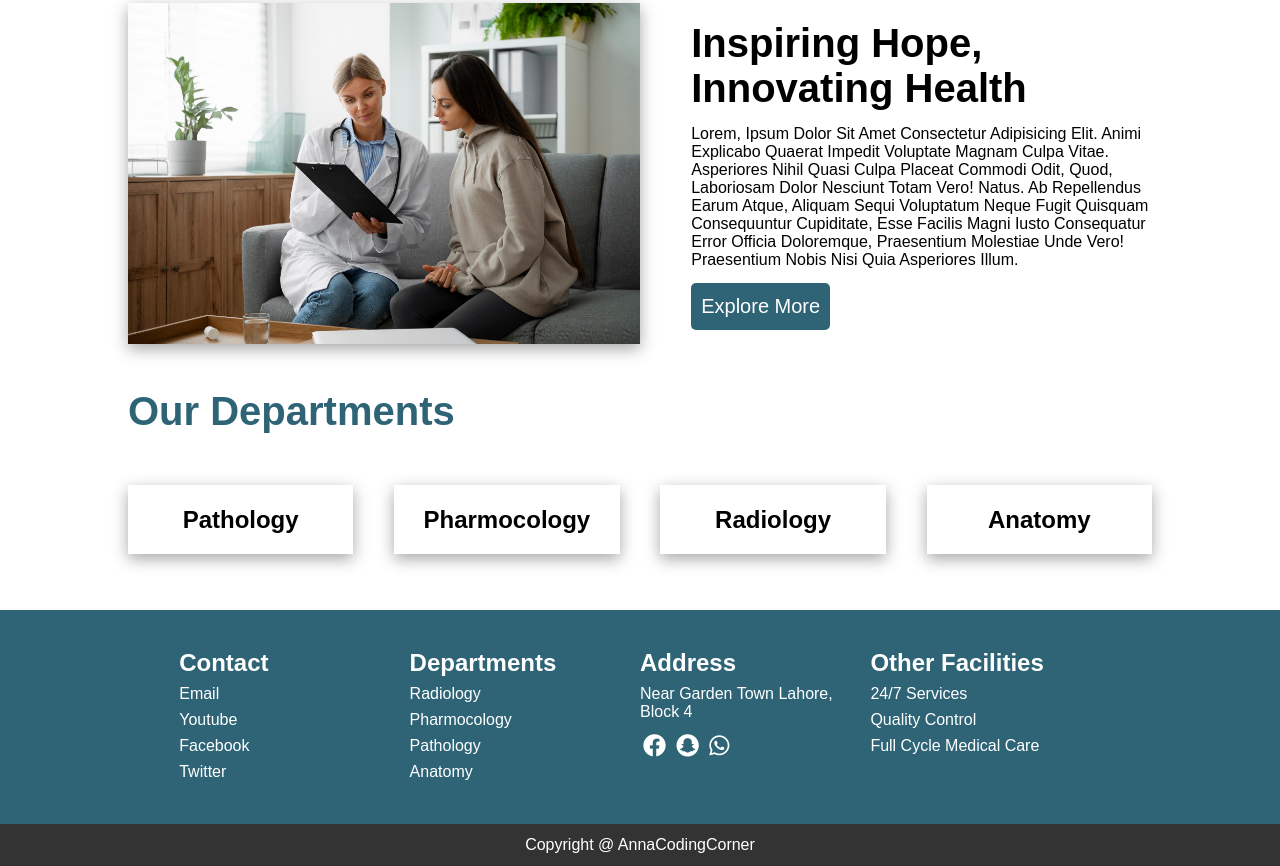
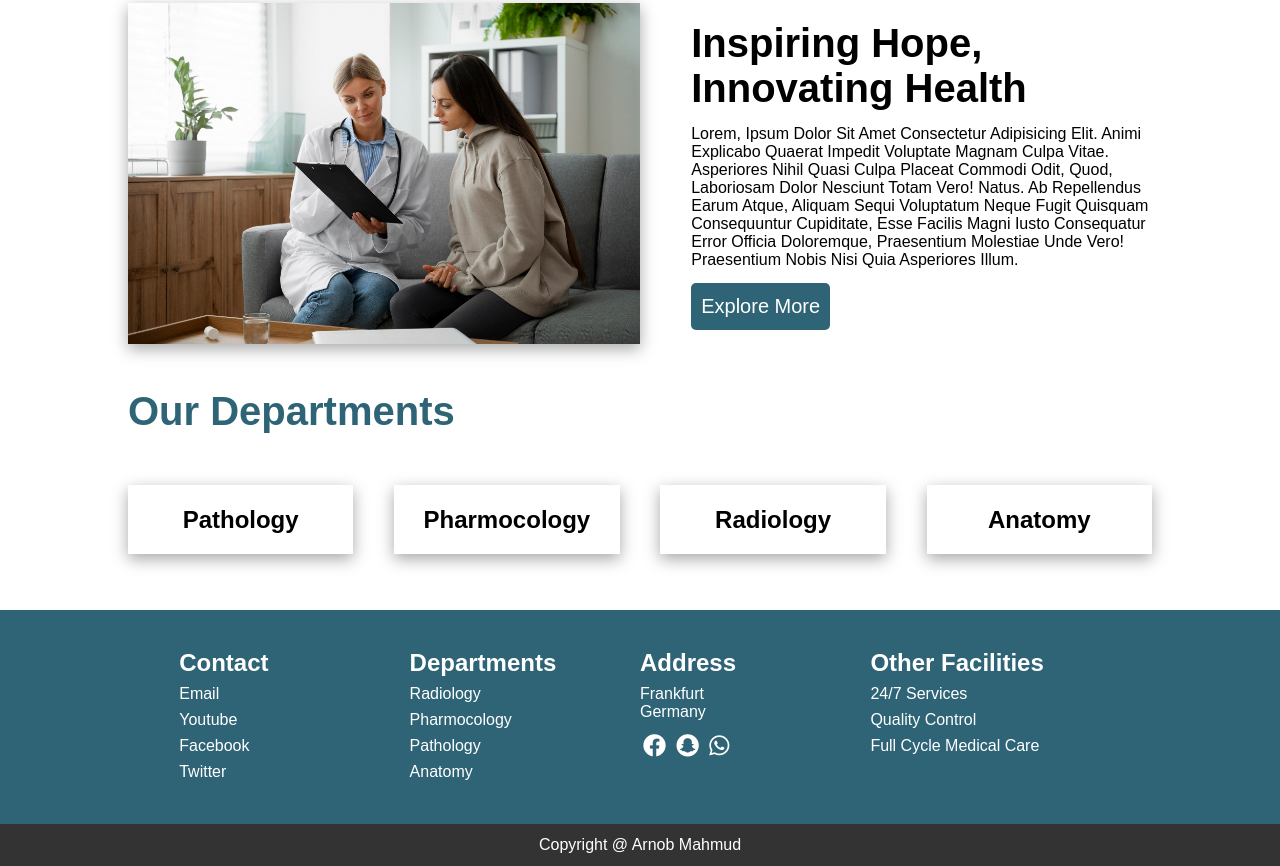
Before and after one commit to arnobt78/HealthCare-Template-2--Javascript, a plain HTML site: page index.html in a window 1280 px wide. Shown: the part 1767-2633 px from the top of the page. Drawn offline with Linux system fonts and the light colour scheme; a script that the page names is missing; a web font is replaced by a local one.

Commit message:
update README and index files

```diff
--- a/index.html
+++ b/index.html
@@ -166,7 +166,7 @@
             <div class="sec">
                 <div class="f_box">
                     <h2>address</h2>
-                    <p>near garden town lahore,<br> block 4</p>
+                    <p>Frankfurt<br>Germany</p>
                     <p>
                         <i class="fab fa-facebook"></i>
                         <i class="fab fa-snapchat"></i>
@@ -181,7 +181,7 @@
                 </div>
             </div>
         </div>
-        <p class="para">copyright @ AnnaCodingCorner</p>
+        <p class="para">copyright @ Arnob Mahmud</p>
     </footer>
     <script src="index.js"></script>
 </body>
```
Also changed, not shown: 1 other file.
